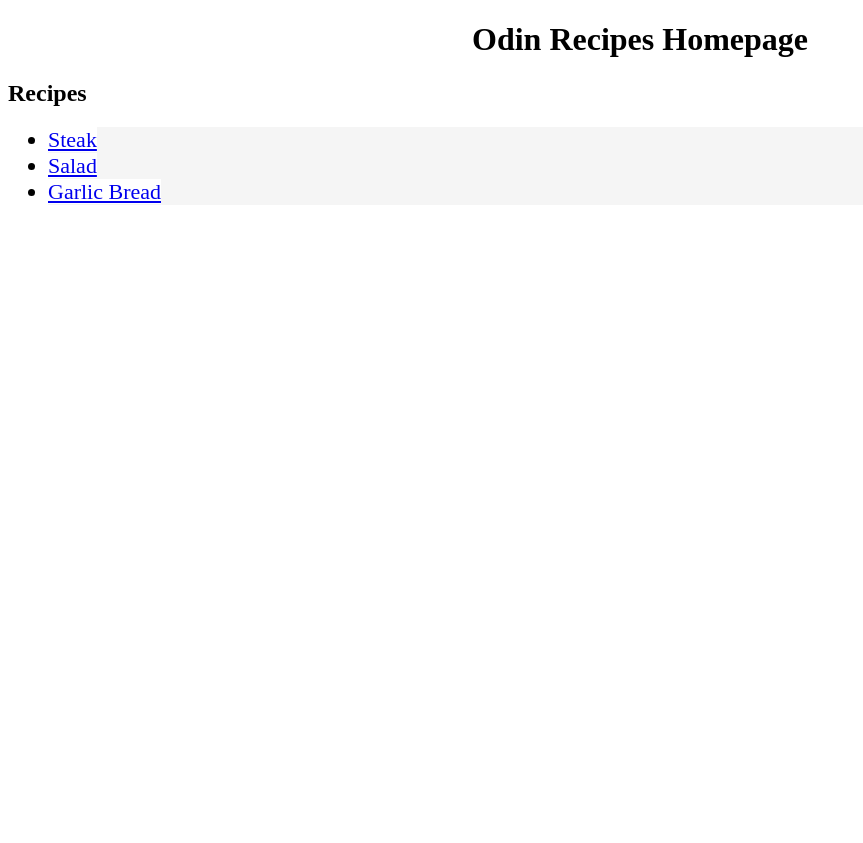
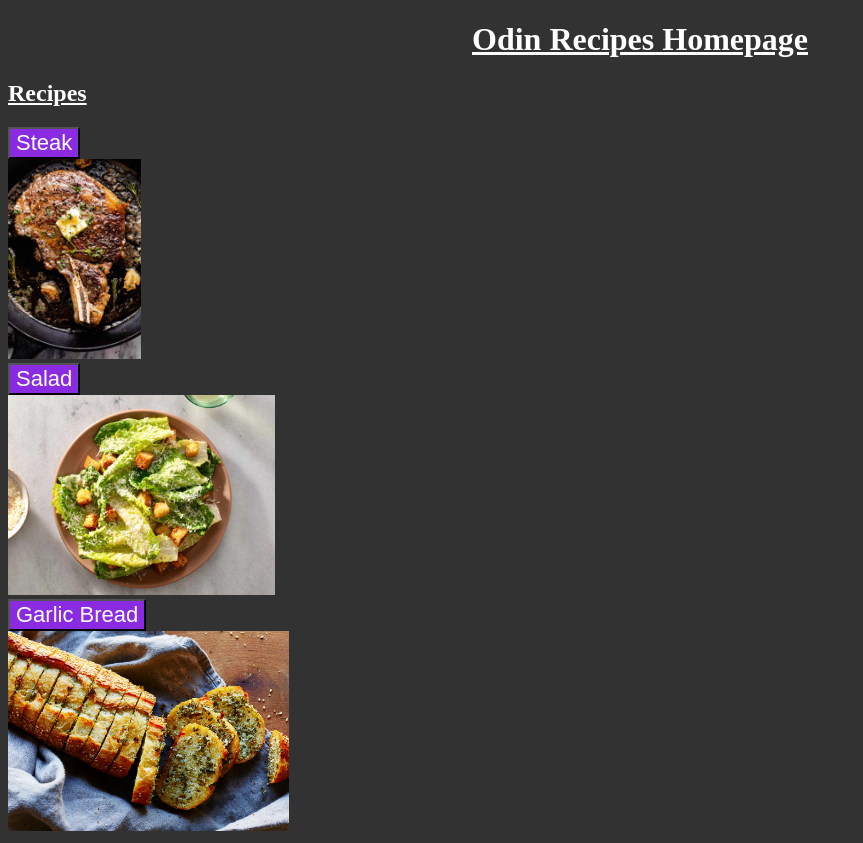
Before and after one commit to TKCoder13/odin-recipes, a plain HTML site: page index.html in a window 1280 px wide. Shown: the whole page, without its empty margins (0-863 px from the left). Before the commit the page ends 800 px from the top, so only its background shows below. Drawn offline with Linux system fonts and the light colour scheme.

Commit message:
Implement style into landing page
Changed the background colors of the page.
Created buttons instead of a list of links for visibility.
Implemented images in order to help visualizing the products of each recipe.
Changed color of text for better contrast between text color and background color.

```diff
--- a/index.html
+++ b/index.html
@@ -10,11 +10,41 @@
         <h1 class="heading">Odin Recipes Homepage</h1>
 
         <h2>Recipes</h2>
-        <ul>
-            <li class="recipe"><a href="./recipes/steak.html">Steak</a></li>
-            <li class="recipe"><a href="./recipes/salad.html">Salad</a></li>
-            <li class="recipe"><a href="./recipes/garlic-bread.html">Garlic Bread</a></li>
-        </ul>
-
+        <div>
+            <div>
+                <button class="recipe">
+                    <a href="./recipes/steak.html" class="link button">
+                        Steak
+                    </a>
+                </button>
+            </div>
+            <div>
+                <img src="./images/ribeye-steak.jpg" alt="Image of Steak">
+            </div>
+        </div>
+        <div>
+            <div>
+                <button class="recipe">
+                    <a href="./recipes/salad.html" class="link button">
+                        Salad
+                    </a>
+                </button>
+            </div>
+            <div>
+                <img src="./images/caesar-salad.jpg" alt="Image of Caesar Salad">
+            </div>
+        </div>
+        <div>
+            <div>
+                <button class="recipe">
+                    <a href="./recipes/garlic-bread.html" class="link button">
+                        Garlic Bread
+                    </a>
+                </button>
+            </div>
+            <div>
+                <img src="./images/garlic-bread.jpg" alt="Image of Garlic Bread">
+            </div>
+        </div>
     </body>
 </html>
--- a/styles.css
+++ b/styles.css
@@ -1,12 +1,45 @@
 * {
-    background-color: white;
+    background-color: rgb(50, 50, 50);
 }
 
 h1 {
     text-align: center;
+    color: white;
+    text-decoration: underline;
+}
+
+h2 {
+    color: white;
+    text-decoration: underline;
 }
 
 .recipe {
     font-size: 22px;
-    background-color: whitesmoke;
+    color: blueviolet;
 }
+
+img {
+    height: 200px;
+    width: auto;
+}
+
+.link {
+    color: white;
+    /* text-decoration: none; */
+}
+
+.link .button {
+    background-color: blueviolet;
+    text-decoration: none;
+    /* Note that t-d is overriden by .button specifications*/
+}
+
+.button {
+    color: white;
+    background-color: blueviolet;
+    text-decoration: none;
+}
+
+button {
+    background-color: blueviolet;
+}
```
